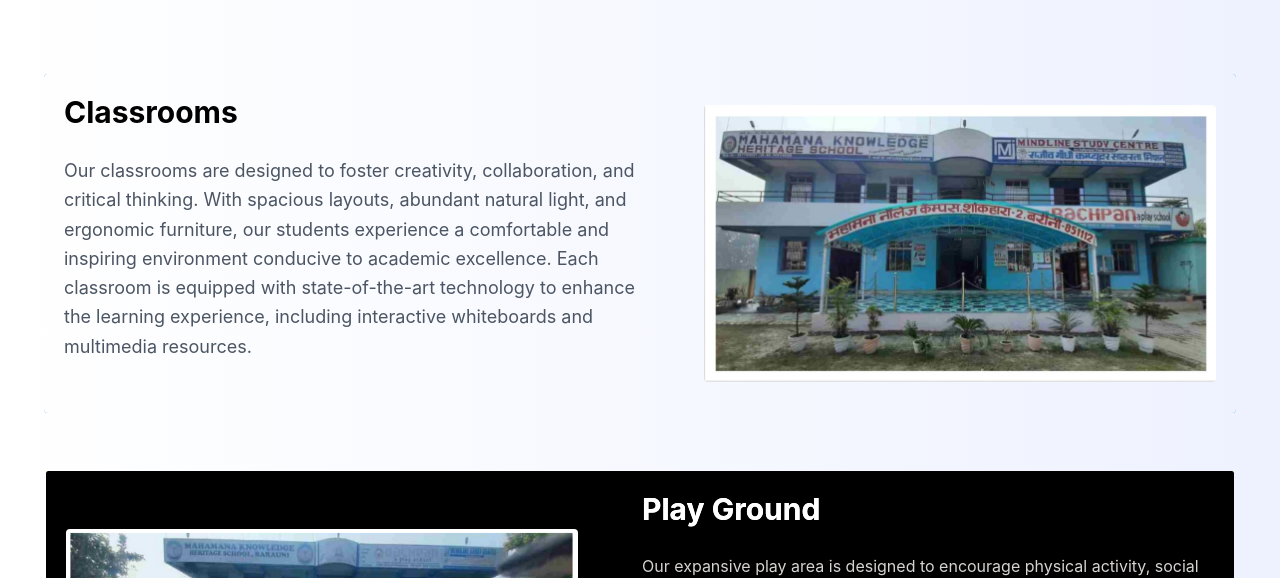
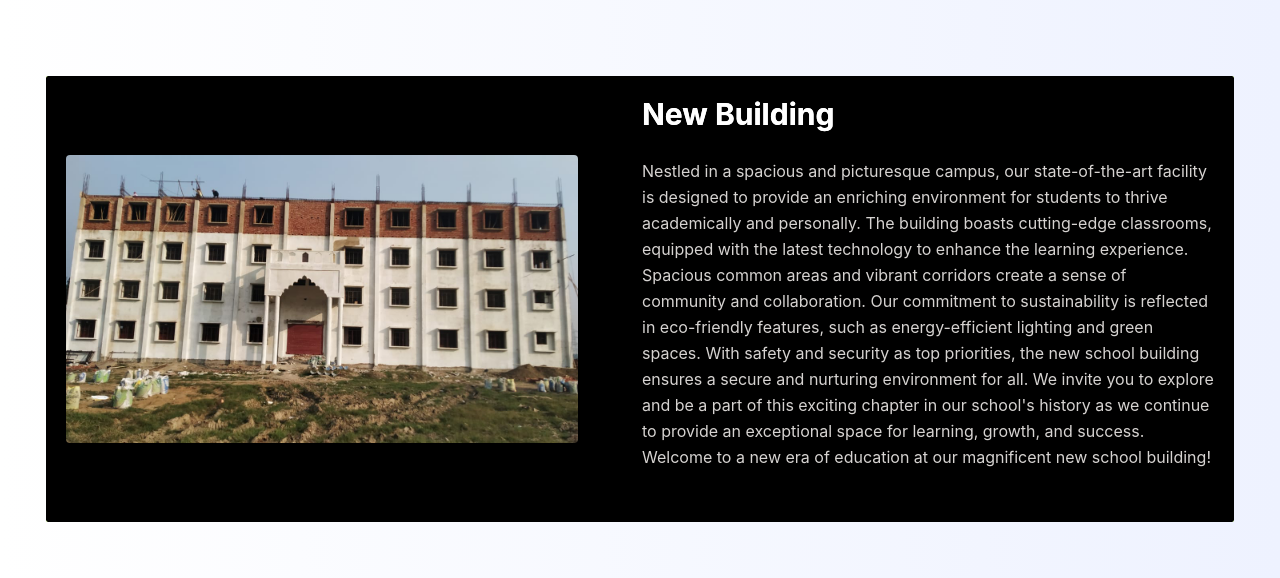
Before and after one commit to MKHS-Barauni/School-Website, a Next.js app: page /tracks in a window 1280 px wide. Shown: the part 174-752 px from the top of the page. Built offline with nearby package versions, Linux system fonts and the light colour scheme; a web font is replaced by a local one.

Commit message:
new building details

```diff
--- a/components/HomeImageGallery.js
+++ b/components/HomeImageGallery.js
@@ -19,6 +19,14 @@ export default function HomeImageGallery() {
         modules={[Autoplay, Navigation]}
         className={`mySwiper ${gradients.homePage} text-center w-[70%] h-[30vh] md:h-[90vh]`}
       >
+        <SwiperSlide>
+          <div className="w-full h-full overflow-hidden">
+            <img
+              src="/newbuilding1.jpeg"
+              className="w-full h-full brightness-75 object-cover"
+            />
+          </div>
+        </SwiperSlide>
         <SwiperSlide>
           <div className="w-full h-full overflow-hidden">
             <img
--- a/pages/tracks.js
+++ b/pages/tracks.js
@@ -12,6 +12,9 @@ const Tracks = () => {
               <div className="flex flex-col items-center justify-center px-4 py-2 sm:p-6">
                 <h1 className=" text-center text-black text-4xl sm:text-6xl font-bold leading-[3rem] border-b-4 border-blue-500 pb-1 md:pb-3">Campus</h1>
                 {/* <div className="mt-1 sm:mt-4 h-1 w-12 sm:w-20 bg-blue-600 rounded"></div> */}
+              </div>
+              <div id="New_Building">
+              <RightImageCard id = "New_Building" title="New Building" description="Nestled in a spacious and picturesque campus, our state-of-the-art facility is designed to provide an enriching environment for students to thrive academically and personally. The building boasts cutting-edge classrooms, equipped with the latest technology to enhance the learning experience. Spacious common areas and vibrant corridors create a sense of community and collaboration. Our commitment to sustainability is reflected in eco-friendly features, such as energy-efficient lighting and green spaces. With safety and security as top priorities, the new school building ensures a secure and nurturing environment for all. We invite you to explore and be a part of this exciting chapter in our school's history as we continue to provide an exceptional space for learning, growth, and success. Welcome to a new era of education at our magnificent new school building!" image="/newbuilding2.jpeg" />
               </div>
               <div id="Classrooms">
               <LeftImageCard id = "Classroom" title="Classrooms" description="Our classrooms are designed to foster creativity, collaboration, and critical thinking. With spacious layouts, abundant natural light, and ergonomic furniture, our students experience a comfortable and inspiring environment conducive to academic excellence. Each classroom is equipped with state-of-the-art technology to enhance the learning experience, including interactive whiteboards and multimedia resources." image="/infra1.png" />
```
Also changed, not shown: public/newbuilding1.jpeg (added), public/newbuilding2.jpeg (added).
